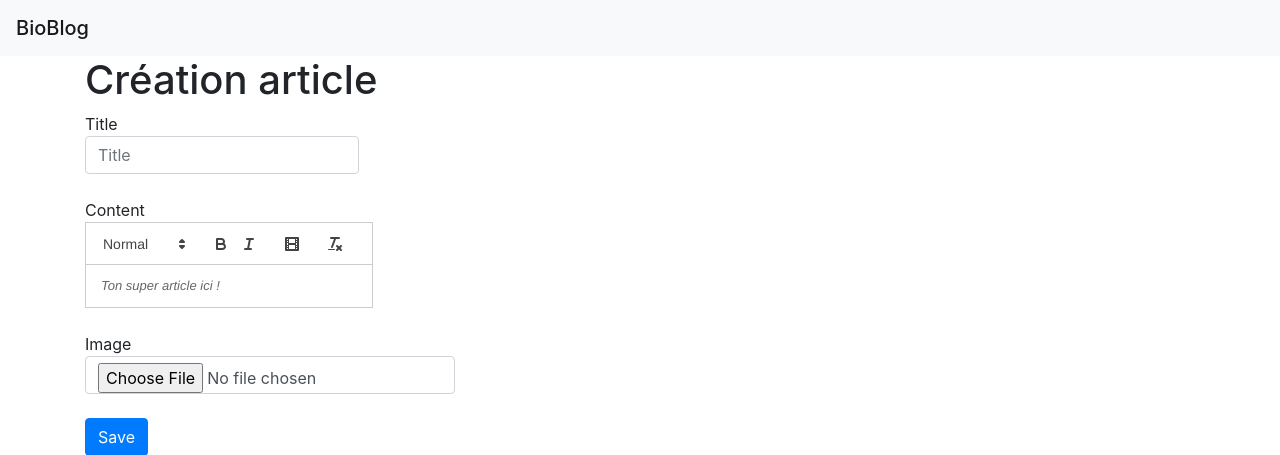
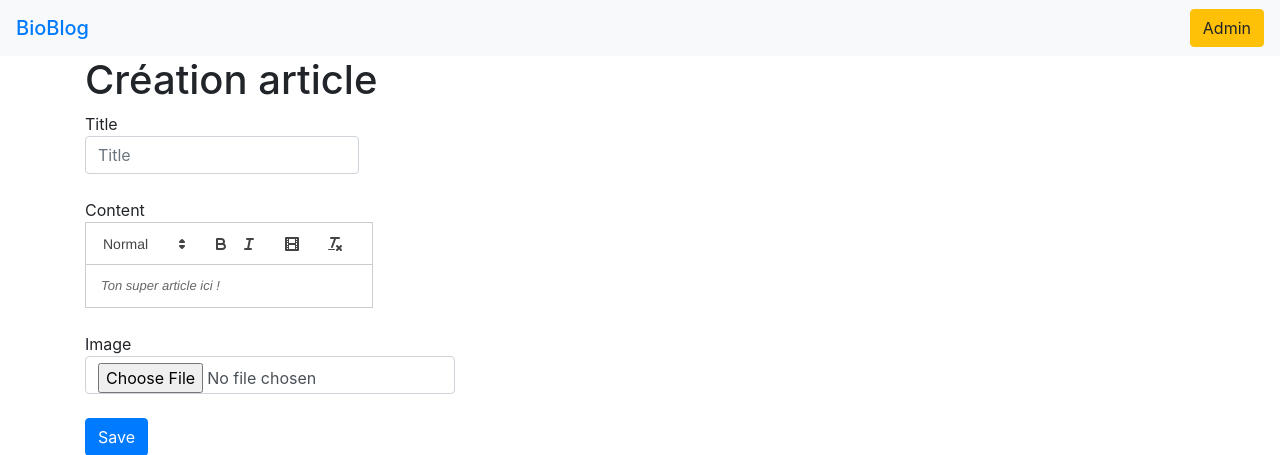
Before and after one commit to ifapme-gilsdav/bioblog-2022, a PHP site: page /create_article/view.php in a window 1280 px wide. Shown: the top 455 px of the page. Run offline with PHP 8.4, Linux system fonts and the light colour scheme; some libraries are stand-ins or nearby versions.

Commit message:
add links

```diff
--- a/header.php
+++ b/header.php
@@ -1,5 +1,6 @@
 <header>
     <nav class="navbar navbar-light bg-light">
-        <h1 class="navbar-brand mb-0"><?= $appName ?></h1>
+        <h1 class="navbar-brand mb-0 mr-auto"><a href="/bioblog"><?= $appName ?></a></h1>
+        <a href="/bioblog/admin" class="btn btn-warning">Admin</a>
     </nav>
 </header>
```
Also changed, not shown: index.php (+8 -0 lines).
